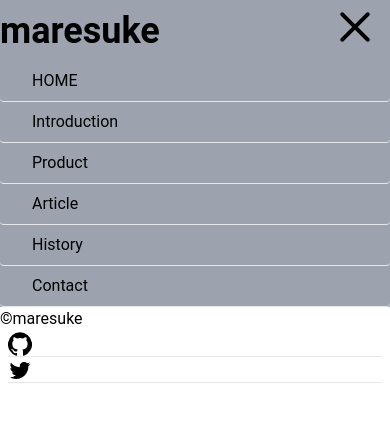
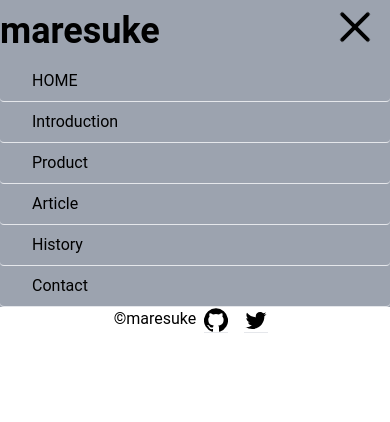
Before and after one commit to daikimare/my-portfolio, a Next.js app: page /components/Layout in a window 390 px wide. Shown: the top 422 px of the page. Built offline with nearby package versions, Linux system fonts and the light colour scheme.

Commit message:
changing tag  div→footer

```diff
--- a/pages/components/Footer.js
+++ b/pages/components/Footer.js
@@ -5,16 +5,18 @@ import TwitterIcon from '@material-ui/icons/Twitter';
 
 export default function Footer() {
   return(
-    <div>
-      <ul className=" justify-center md:flex md:justify-center">
-        <h4 >&copy;maresuke</h4>
-        <li className="border-b md:border-none mx-2"><Link href="https://github.com/daikimare" className=" block px-8 py-2 my-4 rounded ">
+    <footer>
+      <div className=" flex justify-center ">
+        <h4 className="">&copy;maresuke</h4>
+        <ul className=" flex ">
+          <li className="border-b md:border-none mx-2"><Link href="https://github.com/daikimare" className=" block px-8 py-2 my-4 ">
             <GitHubIcon />
           </Link></li>
-        <li className="border-b md:border-none mx-2"><Link href = "https://twitter.com/fukutaso46" className=" block px-8 py-2 my-4 rounded ">
+          <li className="border-b md:border-none mx-2"><Link href = "https://twitter.com/fukutaso46" className=" block px-8 py-2 my-4 ">
             <TwitterIcon />
           </Link></li>
         </ul>
       </div>
+    </footer>
   )
 }
```
Lines whose indentation alone changed are shown as unchanged.
